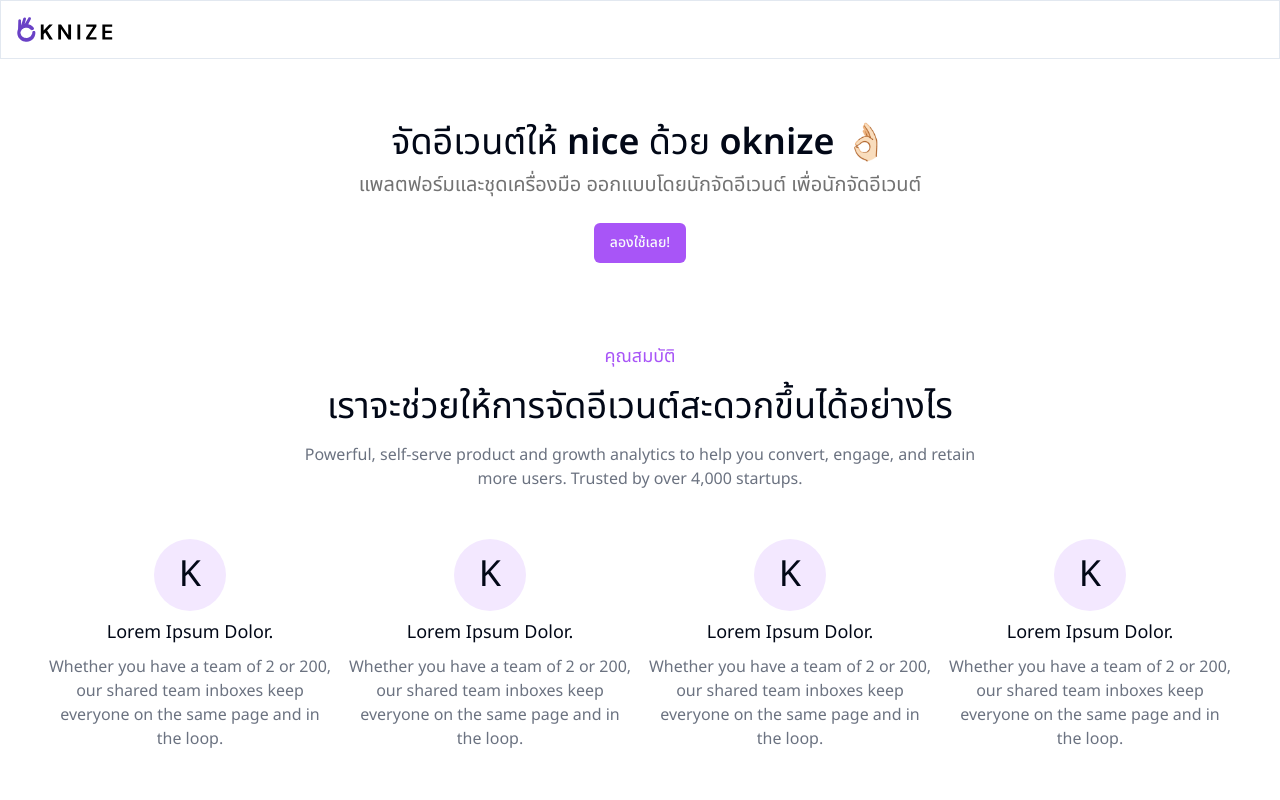
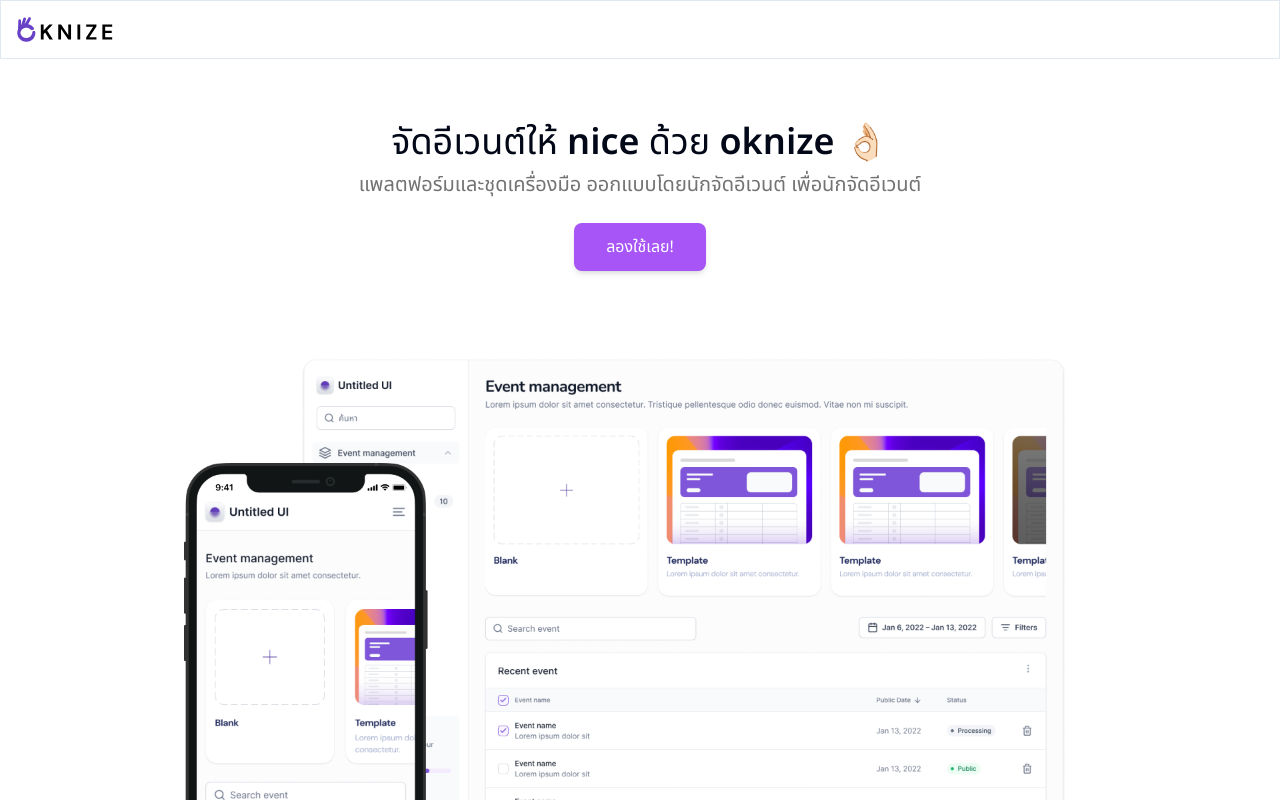
Before and after one commit to creatorsgarten/oknize, a Next.js app: page / in a window 1280 px wide. Shown: the top 800 px of the page. Built offline with nearby package versions, Linux system fonts and the light colour scheme.

Commit message:
landing page cosmetics

```diff
--- a/src/pages/index.tsx
+++ b/src/pages/index.tsx
@@ -1,5 +1,6 @@
 import Navbar from "@/components/navbar/Navbar";
 import { Button } from "../components/ui/button";
+import Image from "next/image";
 
 const Feature = () => {
   return (
@@ -33,10 +34,22 @@
             </h4>
           </div>
           <div>
-            <Button className="bg-purple-500">ลองใช้เลย!</Button>
+            <button className="px-8 py-3 shadow-md rounded-lg bg-purple-500 text-white duration-500 transition-all hover:shadow-xl">
+              ลองใช้เลย!
+            </button>
           </div>
         </div>
       </section>
+
+      <section className="py-4">
+        <Image
+          src="/assets/product.png"
+          width={1920}
+          height={1080}
+          alt="product ของเรา"
+        />
+      </section>
+
       <section className="py-4">
         <div className="flex flex-col justify-center items-center gap-4">
           <div className="px-10 lg:px-16 flex flex-col justify-center items-center gap-4">
```
Also changed, not shown: public/assets/product.png (added), 1 other file (tests, documents, lock files or other folders).
